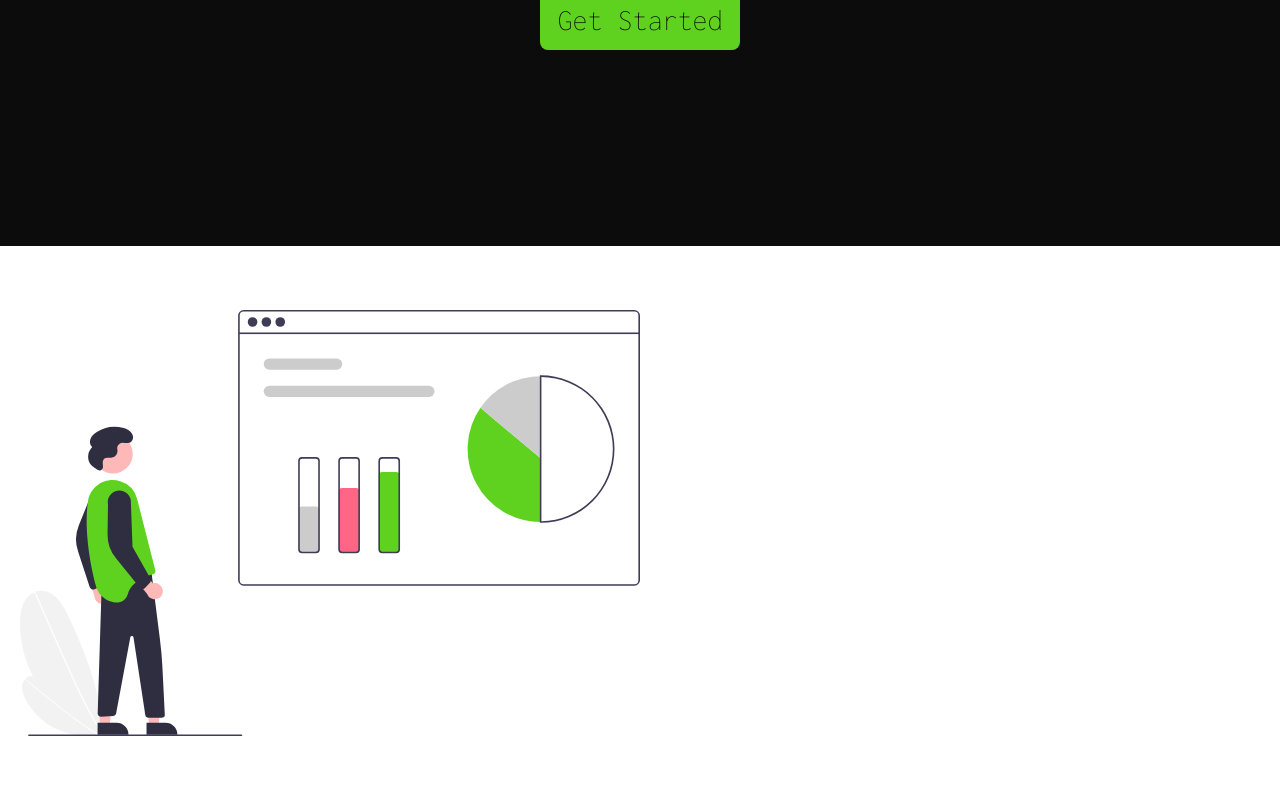
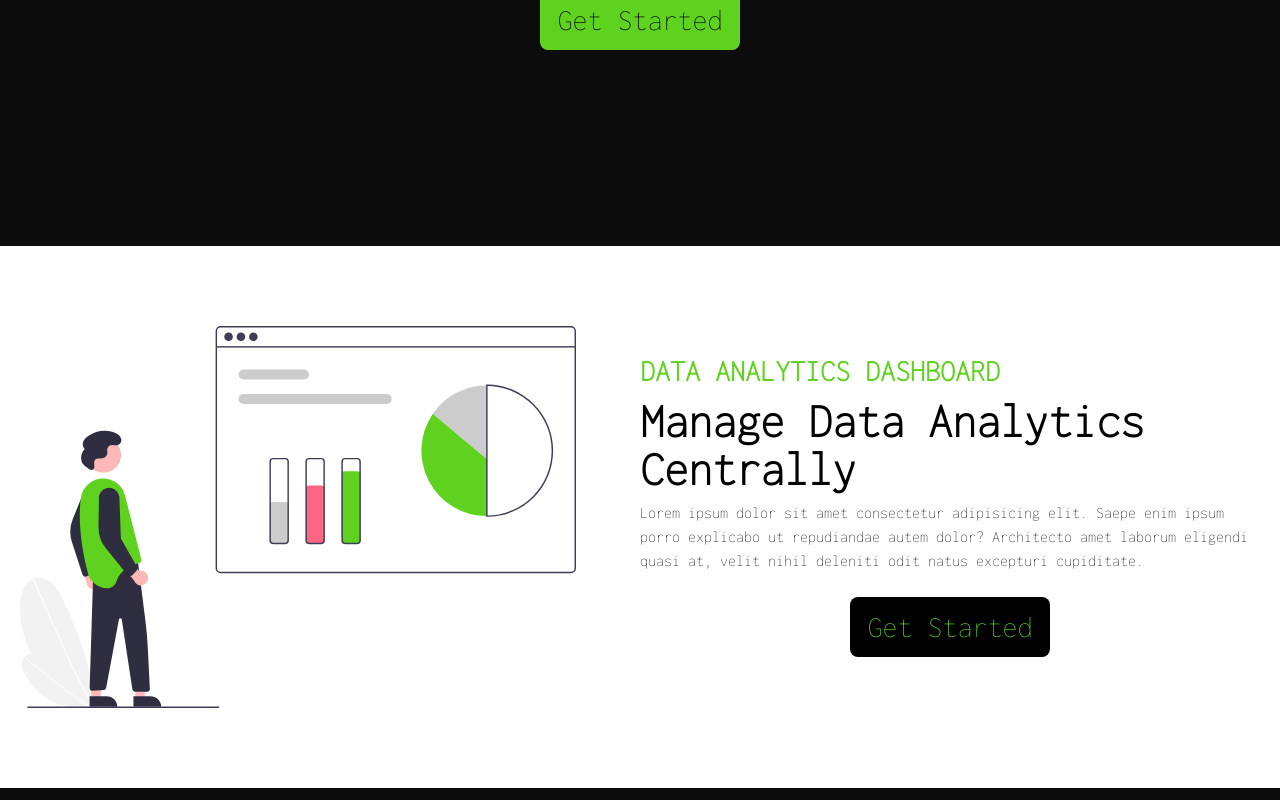
Before and after one commit to AmandeepSingh789/Data-Company-Landing-Page, a React (Create React App) app: page / in a window 1280 px wide. Shown: the part 554-1354 px from the top of the page. Built offline with nearby package versions, Linux system fonts and the light colour scheme.

Commit message:
made analytics page balanced

```diff
--- a/src/components/Analytics.jsx
+++ b/src/components/Analytics.jsx
@@ -1,13 +1,19 @@
 import React from 'react'
-import image from '../assets/analytics.svg'
+import chart from '../assets/analytics.svg'
 
 const Analytics = () => {
   return (
-    <div className='w-full bg-white py-16 px-4'>
+    <div className='w-full bg-white py-16 px-4 font-Inconsolata'>
 
-    <div className='max-w-[1240px] mx-auto grid md:grid-cols-2'>
+    <div className='max-w-[1240px] mx-auto grid md:grid-cols-2 '>
 
-    <img src={image} alt="" />
+    <img src={chart} alt="/" className='my-4 pr-16' />
+     <div className='flex flex-col justify-center'>
+         <p className='text-[#5FD21F] text-3xl font-bold '>DATA ANALYTICS DASHBOARD</p>
+         <h1 className='md:text-5xl sm:text-4xl text-3xl font-bold py-2'> Manage Data Analytics Centrally</h1>
+         <p>Lorem ipsum dolor sit amet consectetur adipisicing elit. Saepe enim ipsum porro explicabo ut repudiandae autem dolor? Architecto amet laborum eligendi quasi at, velit nihil deleniti odit natus excepturi cupiditate.</p>
+         <button className=' md:text-3xl sm:text-2xl text-lg bg-black w-[200px] rounded-lg mx-auto py-3  my-6 text-[#5FD21F]'>Get Started</button>
+     </div>
     </div>
     </div>
   )
```
